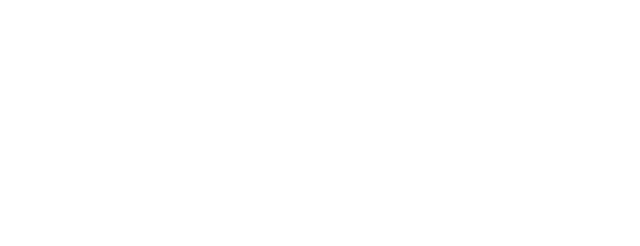
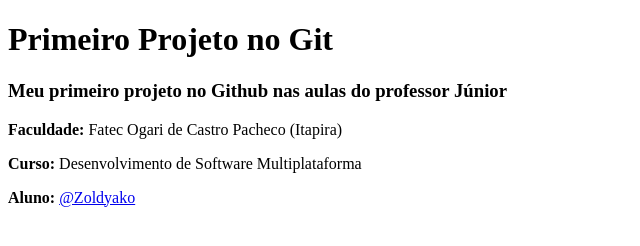
Before and after one commit to Zoldyako/primeiro-projeto-git, a plain HTML site: page index.html in a window 1280 px wide. Shown: the whole page, without its empty margins (0-640 px from the left). Drawn offline with Linux system fonts and the light colour scheme.

Commit message:
Updated index.html

```diff
--- a/index.html
+++ b/index.html
@@ -1,11 +1,16 @@
 <!DOCTYPE html>
-<html lang="en">
+<html lang="pt-br">
 <head>
     <meta charset="UTF-8">
     <meta name="viewport" content="width=device-width, initial-scale=1.0">
-    <title>Document</title>
+    <title>Primeiro Projeto no Git</title>
 </head>
 <body>
+    <h1>Primeiro Projeto no Git</h1>
+    <h3>Meu primeiro projeto no Github nas aulas do professor Júnior</h3>
 
+    <p><strong>Faculdade: </strong>Fatec Ogari de Castro Pacheco (Itapira)</p>
+    <p><strong>Curso: </strong>Desenvolvimento de Software Multiplataforma</p>
+    <p><strong>Aluno: </strong> <a href="https://github.com/Zoldyako">@Zoldyako</a></p>
 </body>
 </html>
```
